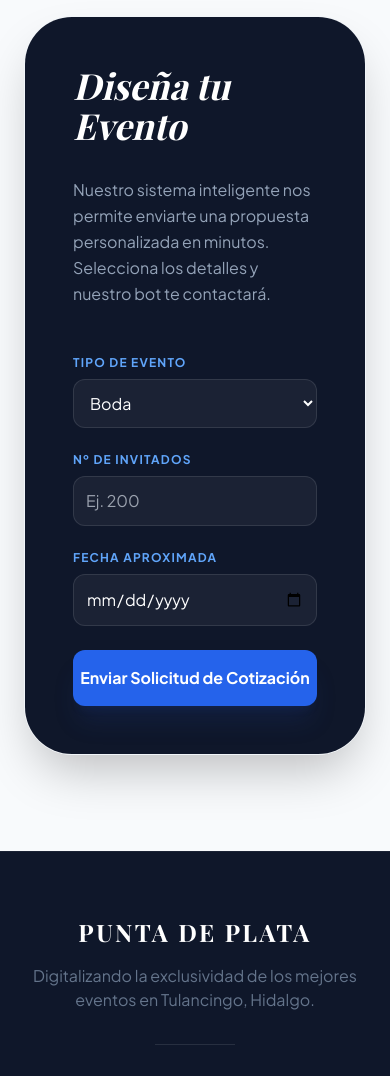
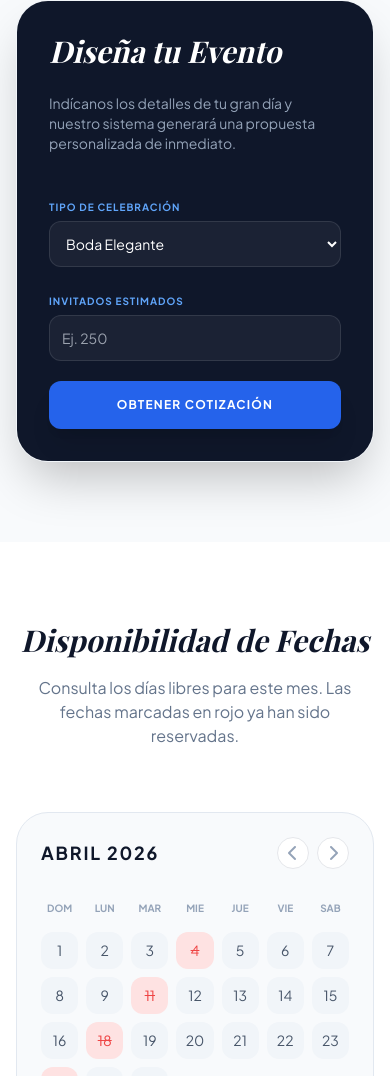
Before and after one commit to poovx0306/Prueba_Salon_Punta_de_Plata, a plain HTML site: page index.html in a window 390 px wide. Shown: the part 924-2000 px from the top of the page. Drawn offline with nearby package versions, Linux system fonts and the light colour scheme; a web font is replaced by a local one.

Commit message:
Update index.html

```diff
--- a/index.html
+++ b/index.html
@@ -3,23 +3,17 @@
 <head>
     <meta charset="UTF-8">
     <meta name="viewport" content="width=device-width, initial-scale=1.0">
-    <title>Salón Punta de Plata | Demo de Plataforma Digital</title>
+    <title>Salón Punta de Plata | Plataforma de Eventos</title>
     <script src="https://cdn.tailwindcss.com"></script>
     <link rel="stylesheet" href="https://cdnjs.cloudflare.com/ajax/libs/font-awesome/6.0.0/css/all.min.css">
     <style>
         @import url('https://fonts.googleapis.com/css2?family=Playfair+Display:ital,wght@0,400;0,700;1,400&family=Plus+Jakarta+Sans:wght@300;400;700&display=swap');
 
-        :root {
-            --silver: #cbd5e1;
-            --navy: #0f172a;
-            --accent: #2563eb;
-        }
-
-        body { font-family: 'Plus Jakarta Sans', sans-serif; }
+        body { font-family: 'Plus Jakarta Sans', sans-serif; scroll-behavior: smooth; }
         h1, h2, h3, .serif { font-family: 'Playfair Display', serif; }
 
         .glass-header {
-            background: rgba(15, 23, 42, 0.8);
+            background: rgba(15, 23, 42, 0.9);
             backdrop-filter: blur(12px);
         }
 
@@ -30,69 +24,72 @@
             background-position: center;
         }
 
-        .silver-gradient {
-            background: linear-gradient(135deg, #f8fafc 0%, #e2e8f0 100%);
+        .calendar-day {
+            aspect-ratio: 1 / 1;
+            display: flex;
+            align-items: center;
+            justify-content: center;
+            border-radius: 12px;
+            font-size: 0.875rem;
+            transition: all 0.2s;
         }
+
+        .day-reserved { background-color: #fee2e2; color: #ef4444; text-decoration: line-through; cursor: not-allowed; }
+        .day-free { background-color: #f1f5f9; color: #475569; cursor: pointer; }
+        .day-free:hover { background-color: #2563eb; color: white; }
     </style>
 </head>
 <body class="bg-slate-50 text-slate-900">
 
     <nav class="glass-header fixed w-full z-50 text-white border-b border-white/10">
-        <div class="container mx-auto px-6 py-4 flex justify-between items-center">
+        <div class="container mx-auto px-4 py-3 flex justify-between items-center">
             <div class="flex flex-col">
-                <span class="text-2xl font-bold tracking-widest serif uppercase">Punta de Plata</span>
-                <span class="text-[10px] uppercase tracking-[0.4em] text-blue-400 font-bold">Salón de Eventos</span>
+                <span class="text-xl md:text-2xl font-bold tracking-widest serif uppercase">Punta de Plata</span>
+                <span class="text-[8px] md:text-[10px] uppercase tracking-[0.4em] text-blue-400 font-bold">Salón de Eventos</span>
             </div>
-            <div class="hidden lg:flex items-center space-x-8 text-xs font-bold uppercase tracking-widest">
-                <a href="#salon" class="hover:text-blue-400 transition">El Salón</a>
-                <a href="#cotizador" class="hover:text-blue-400 transition">Cotizar</a>
+            <div class="flex items-center space-x-2 md:space-x-4">
+                <a href="https://wa.me/5217750000000" class="bg-blue-600 hover:bg-blue-700 text-white px-4 py-2 md:px-6 md:py-2.5 rounded-full font-bold text-[10px] md:text-sm transition shadow-lg flex items-center">
+                    <i class="fas fa-calendar-check mr-2 hidden md:inline"></i> AGENDA VISITA
+                </a>
             </div>
-            <a href="https://wa.me/5217750000000" class="bg-blue-600 px-6 py-2 rounded-full font-bold text-sm hover:bg-blue-700 transition shadow-lg">
-                Agenda Visita
-            </a>
         </div>
     </nav>
 
-    <header class="hero-bg h-screen flex items-center justify-center text-center text-white px-6">
+    <header class="hero-bg min-h-screen flex items-center justify-center text-center text-white px-6 pt-20">
         <div class="max-w-4xl">
-            <span class="text-blue-400 font-bold tracking-[0.5em] uppercase text-sm mb-6 block">Elegancia & Exclusividad</span>
-            <h1 class="text-5xl md:text-8xl font-bold mb-8 italic">Donde tus mejores momentos cobran vida.</h1>
-            <p class="text-xl md:text-2xl mb-12 font-light opacity-90 max-w-2xl mx-auto">Plataforma de gestión inteligente para eventos sociales y corporativos en Tulancingo.</p>
-            <div class="flex flex-col md:flex-row gap-6 justify-center">
-                <a href="#cotizador" class="bg-white text-navy px-10 py-4 rounded-full font-bold hover:bg-slate-100 transition shadow-2xl">Empezar a Cotizar</a>
+            <span class="text-blue-400 font-bold tracking-[0.3em] md:tracking-[0.5em] uppercase text-[10px] md:text-sm mb-6 block">Elegancia & Exclusividad</span>
+            <h1 class="text-4xl md:text-8xl font-bold mb-8 italic leading-tight">Tu evento soñado, perfectamente organizado.</h1>
+            <p class="text-lg md:text-2xl mb-12 font-light opacity-90 max-w-2xl mx-auto italic">Consulta disponibilidad y cotiza al instante en la plataforma oficial del Salón Punta de Plata.</p>
+            <div class="flex flex-col md:flex-row gap-4 justify-center">
+                <a href="#cotizador" class="bg-white text-slate-900 px-8 py-4 rounded-full font-bold hover:bg-slate-100 transition shadow-2xl uppercase text-xs tracking-widest">Empezar Cotización</a>
+                <a href="#calendario" class="bg-blue-600/20 backdrop-blur-md border border-white/30 text-white px-8 py-4 rounded-full font-bold hover:bg-white/10 transition uppercase text-xs tracking-widest">Ver Calendario</a>
             </div>
         </div>
     </header>
 
-    <section id="cotizador" class="py-24 container mx-auto px-6">
-        <div class="bg-white rounded-[3rem] shadow-2xl overflow-hidden grid lg:grid-cols-2 border border-slate-100">
-            <div class="p-12 md:p-20 bg-slate-900 text-white">
-                <h3 class="text-4xl font-bold mb-8 serif italic">Diseña tu Evento</h3>
-                <p class="text-slate-400 mb-12 leading-relaxed">Nuestro sistema inteligente nos permite enviarte una propuesta personalizada en minutos. Selecciona los detalles y nuestro bot te contactará.</p>
+    <section id="cotizador" class="py-20 container mx-auto px-4">
+        <div class="bg-white rounded-[2rem] md:rounded-[3rem] shadow-2xl overflow-hidden grid lg:grid-cols-2 border border-slate-100">
+            <div class="p-8 md:p-16 bg-slate-900 text-white">
+                <h3 class="text-3xl md:text-4xl font-bold mb-6 serif italic italic">Diseña tu Evento</h3>
+                <p class="text-slate-400 mb-10 text-sm md:text-base">Indícanos los detalles de tu gran día y nuestro sistema generará una propuesta personalizada de inmediato.</p>
 
-                <form class="space-y-6">
-                    <div class="grid md:grid-cols-2 gap-6">
-                        <div>
-                            <label class="block text-xs font-bold uppercase tracking-widest text-blue-400 mb-2">Tipo de Evento</label>
-                            <select class="w-full bg-white/5 border border-white/10 rounded-xl p-3 outline-none focus:border-blue-600 transition">
-                                <option class="text-navy">Boda</option>
-                                <option class="text-navy">XV Años</option>
-                                <option class="text-navy">Graduación</option>
-                                <option class="text-navy">Evento Empresarial</option>
+                <form class="space-y-5">
+                    <div class="grid grid-cols-1 md:grid-cols-2 gap-5">
+                        <div class="space-y-1">
+                            <label class="text-[10px] font-bold uppercase tracking-widest text-blue-400">Tipo de Celebración</label>
+                            <select class="w-full bg-white/5 border border-white/10 rounded-xl p-3 outline-none focus:border-blue-600 text-sm">
+                                <option class="text-slate-900">Boda Elegante</option>
+                                <option class="text-slate-900">XV Años Temáticos</option>
+                                <option class="text-slate-900">Graduación</option>
+                                <option class="text-slate-900">Convención Empresarial</option>
                             </select>
                         </div>
-                        <div>
-                            <label class="block text-xs font-bold uppercase tracking-widest text-blue-400 mb-2">Nº de Invitados</label>
-                            <input type="number" placeholder="Ej. 200" class="w-full bg-white/5 border border-white/10 rounded-xl p-3 outline-none focus:border-blue-600 transition">
+                        <div class="space-y-1">
+                            <label class="text-[10px] font-bold uppercase tracking-widest text-blue-400">Invitados Estimados</label>
+                            <input type="number" placeholder="Ej. 250" class="w-full bg-white/5 border border-white/10 rounded-xl p-3 outline-none focus:border-blue-600 text-sm">
                         </div>
                     </div>
-                    <div>
-                        <label class="block text-xs font-bold uppercase tracking-widest text-blue-400 mb-2">Fecha Aproximada</label>
-                        <input type="date" class="w-full bg-white/5 border border-white/10 rounded-xl p-3 outline-none focus:border-blue-600 transition">
-                    </div>
-                    <button class="w-full bg-blue-600 py-4 rounded-xl font-bold hover:bg-blue-700 transition shadow-xl shadow-blue-900/20">
-                        Enviar Solicitud de Cotización
-                    </button>
+                    <button type="button" class="w-full bg-blue-600 py-4 rounded-xl font-bold hover:bg-blue-700 transition shadow-xl text-xs tracking-widest">OBTENER COTIZACIÓN</button>
                 </form>
             </div>
             <div class="relative hidden lg:block">
@@ -101,12 +98,71 @@
         </div>
     </section>
 
+    <section id="calendario" class="py-20 bg-white">
+        <div class="container mx-auto px-4">
+            <div class="text-center mb-16">
+                <h3 class="text-3xl md:text-5xl font-bold mb-4 serif italic leading-tight">Disponibilidad de Fechas</h3>
+                <p class="text-slate-500 max-w-xl mx-auto">Consulta los días libres para este mes. Las fechas marcadas en rojo ya han sido reservadas.</p>
+            </div>
+
+            <div class="max-w-md mx-auto bg-slate-50 p-6 md:p-8 rounded-[2rem] border border-slate-200">
+                <div class="flex justify-between items-center mb-8">
+                    <h4 class="font-bold text-lg uppercase tracking-widest">Abril 2026</h4>
+                    <div class="flex space-x-2">
+                        <button class="w-8 h-8 flex items-center justify-center bg-white border rounded-full text-slate-400"><i class="fas fa-chevron-left"></i></button>
+                        <button class="w-8 h-8 flex items-center justify-center bg-white border rounded-full text-slate-400"><i class="fas fa-chevron-right"></i></button>
+                    </div>
+                </div>
+                <div class="grid grid-cols-7 gap-2 text-center text-[10px] font-bold text-slate-400 mb-4 uppercase">
+                    <span>Dom</span><span>Lun</span><span>Mar</span><span>Mie</span><span>Jue</span><span>Vie</span><span>Sab</span>
+                </div>
+                <div class="grid grid-cols-7 gap-2">
+                    <div class="calendar-day day-free">1</div><div class="calendar-day day-free">2</div><div class="calendar-day day-free">3</div>
+                    <div class="calendar-day day-reserved">4</div><div class="calendar-day day-free">5</div><div class="calendar-day day-free">6</div>
+                    <div class="calendar-day day-free">7</div><div class="calendar-day day-free">8</div><div class="calendar-day day-free">9</div>
+                    <div class="calendar-day day-reserved">11</div><div class="calendar-day day-free">12</div><div class="calendar-day day-free">13</div>
+                    <div class="calendar-day day-free">14</div><div class="calendar-day day-free">15</div><div class="calendar-day day-free">16</div>
+                    <div class="calendar-day day-reserved">18</div><div class="calendar-day day-free">19</div><div class="calendar-day day-free">20</div>
+                    <div class="calendar-day day-free">21</div><div class="calendar-day day-free">22</div><div class="calendar-day day-free">23</div>
+                    <div class="calendar-day day-reserved">25</div><div class="calendar-day day-free">26</div><div class="calendar-day day-free">27</div>
+                </div>
+                <div class="mt-8 flex justify-center space-x-6 text-[10px] font-bold uppercase">
+                    <span class="flex items-center"><span class="w-3 h-3 bg-slate-200 rounded-full mr-2"></span> Libre</span>
+                    <span class="flex items-center"><span class="w-3 h-3 bg-red-200 rounded-full mr-2"></span> Reservado</span>
+                </div>
+            </div>
+        </div>
+    </section>
+
+    <section class="py-20 bg-slate-900 text-white">
+        <div class="container mx-auto px-4">
+            <h3 class="text-center text-3xl md:text-5xl font-bold mb-16 serif italic leading-tight italic">Asegura tu Fecha</h3>
+            <div class="grid md:grid-cols-3 gap-12 max-w-5xl mx-auto">
+                <div class="text-center space-y-4">
+                    <div class="w-16 h-16 bg-blue-600 rounded-2xl flex items-center justify-center text-2xl mx-auto shadow-lg shadow-blue-500/20">1</div>
+                    <h5 class="font-bold text-xl">Cotiza tu Evento</h5>
+                    <p class="text-slate-400 text-sm font-light">Usa nuestro sistema para definir el tamaño y tipo de celebración.</p>
+                </div>
+                <div class="text-center space-y-4">
+                    <div class="w-16 h-16 bg-white/10 rounded-2xl flex items-center justify-center text-2xl mx-auto">2</div>
+                    <h5 class="font-bold text-xl">Agenda una Visita</h5>
+                    <p class="text-slate-400 text-sm font-light">Conoce nuestras instalaciones de lujo personalmente en Tulancingo.</p>
+                </div>
+                <div class="text-center space-y-4">
+                    <div class="w-16 h-16 bg-white/10 rounded-2xl flex items-center justify-center text-2xl mx-auto">3</div>
+                    <h5 class="font-bold text-xl">Realiza tu Apartado</h5>
+                    <p class="text-slate-400 text-sm font-light">Reserva con el 20% y asegura tu lugar en nuestro calendario oficial.</p>
+                </div>
+            </div>
+        </div>
+    </section>
+
     <footer class="bg-slate-900 text-white py-16 border-t border-white/5">
-        <div class="container mx-auto px-6 text-center">
-            <span class="text-2xl font-bold serif uppercase tracking-widest block mb-4">Punta de Plata</span>
-            <p class="text-slate-500 max-w-sm mx-auto mb-8">Digitalizando la exclusividad de los mejores eventos en Tulancingo, Hidalgo.</p>
+        <div class="container mx-auto px-4 text-center">
+            <span class="text-2xl font-bold serif uppercase tracking-widest block mb-4 italic">Punta de Plata</span>
+            <p class="text-slate-500 max-w-sm mx-auto mb-8 text-sm italic italic leading-relaxed leading-relaxed">Exclusividad y elegancia en el corazón de Tulancingo, Hidalgo. Transformamos eventos en recuerdos eternos.</p>
             <div class="h-px w-20 bg-white/10 mx-auto mb-8"></div>
-            <p class="text-[10px] text-slate-600 uppercase tracking-widest">© 2026 Punta de Plata. Todos los derechos reservados.</p>
+            <p class="text-[10px] text-slate-600 uppercase tracking-[0.3em] font-bold font-bold">© 2026 Salón Punta de Plata. Todos los derechos reservados.</p>
         </div>
     </footer>
 
```
